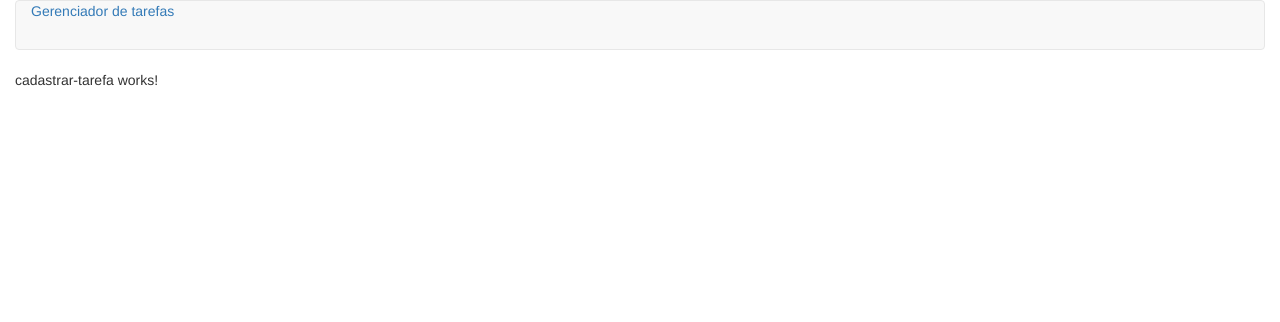
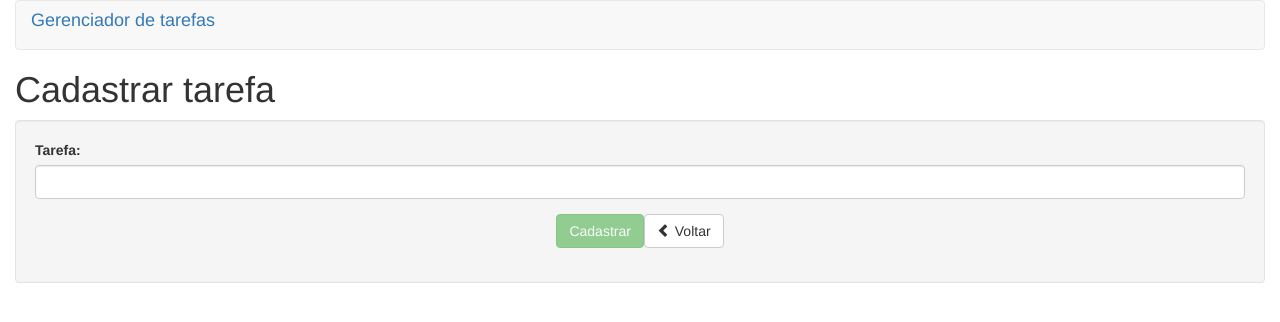
Before and after one commit to geysonsoares/angular-projetos, an Angular app in the folder gerenciador-de-tarefas/: page /tarefas/cadastrar in a window 1280 px wide. Shown: the top 322 px of the page. Built offline with nearby package versions, Linux system fonts and the light colour scheme.

Commit message:
form cadastro de tarefa com diretivas, bind duplo, validações e estados pristine/dirty/touched

```diff
--- a/gerenciador-de-tarefas/src/app/app.component.html
+++ b/gerenciador-de-tarefas/src/app/app.component.html
@@ -3,7 +3,7 @@
     <div class="container-fluid">
       <div class="navbar-header">
         <a class="navba {{ title }}r-brand" href="#">
-          {{ title }}
+          <h4>{{ title }}</h4>
         </a>
       </div>
     </div>
--- a/gerenciador-de-tarefas/src/app/tarefas/cadastrar/cadastrar-tarefa.component.html
+++ b/gerenciador-de-tarefas/src/app/tarefas/cadastrar/cadastrar-tarefa.component.html
@@ -1,3 +1,40 @@
-<p>
-  cadastrar-tarefa works!
-</p>
+<h1>Cadastrar tarefa</h1>
+
+<div class="well">
+  <form #formTarefa="ngForm">
+    <div class="form-group">
+      <label for="nome">Tarefa:</label>
+      <input
+        type="text"
+        class="form-control"
+        id="nome"
+        name="nome"
+        minlength="5"
+        [(ngModel)]="tarefa.nome"
+        #nome="ngModel"
+        required>
+      <div *ngIf="nome.errors && (nome.dirty || nome.touched)"
+        class="alert alert-danger">
+        <div [hidden]="!nome.errors.required">
+          Digite a tarefa.
+        </div>
+        <div [hidden]="!nome.errors.minlength">
+          A tarefa deve conter ao menos 5 caracteres.
+        </div>
+      </div>
+    </div>
+    <div class="form-group text-center">
+      <input
+        type="submit"
+        class="btn btn-success"
+        (click)="cadastrar()"
+        value="Cadastrar"
+        [disabled]="!formTarefa.form.valid">
+      <a [routerLink]="['/tarefas']"
+        class="btn btn-default">
+        <span class="glyphicon glyphicon-chevron-left"
+          aria-hidden="true"></span> Voltar
+      </a>
+    </div>
+  </form>
+</div>
--- a/gerenciador-de-tarefas/src/app/tarefas/cadastrar/cadastrar-tarefa.component.ts
+++ b/gerenciador-de-tarefas/src/app/tarefas/cadastrar/cadastrar-tarefa.component.ts
@@ -1,4 +1,7 @@
-import { Component, OnInit } from '@angular/core';
+import { Component, OnInit, ViewChild } from '@angular/core';
+import { Tarefa, TarefaService } from '../shared';
+import { NgForm } from '@angular/forms';
+import { Router } from '@angular/router';
 
 @Component({
   selector: 'app-cadastrar-tarefa',
@@ -7,9 +10,23 @@ import { Component, OnInit } from '@angular/core';
 })
 export class CadastrarTarefaComponent implements OnInit {
 
-  constructor() { }
+  @ViewChild('formTarefa') formTarefa: NgForm;
+  tarefa: Tarefa;
+
+  constructor(
+    private tarefaService: TarefaService,
+    private router: Router
+  ) { }
 
   ngOnInit() {
+    this.tarefa = new Tarefa();
+  }
+
+  cadastrar(): void {
+    if (this.formTarefa.form.valid) {
+      this.tarefaService.cadastrar(this.tarefa);
+      this.router.navigate(["/tarefas"]);
+    }
   }
 
 }
```
